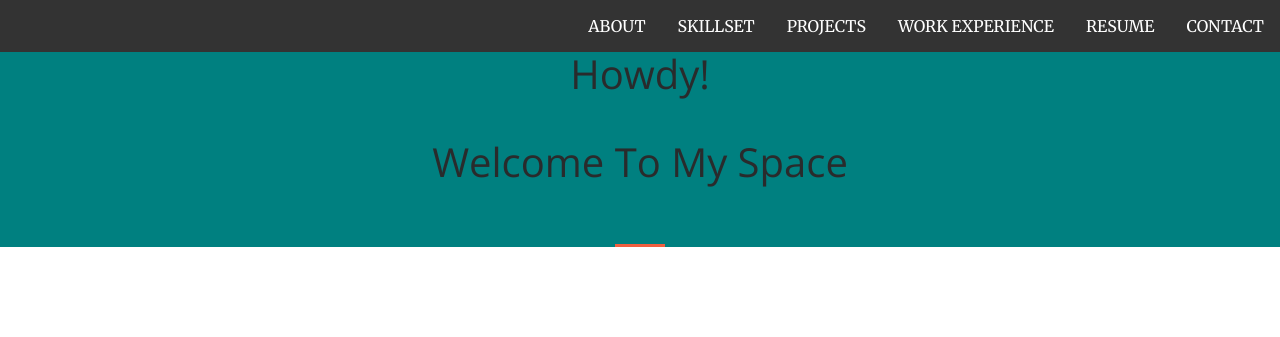
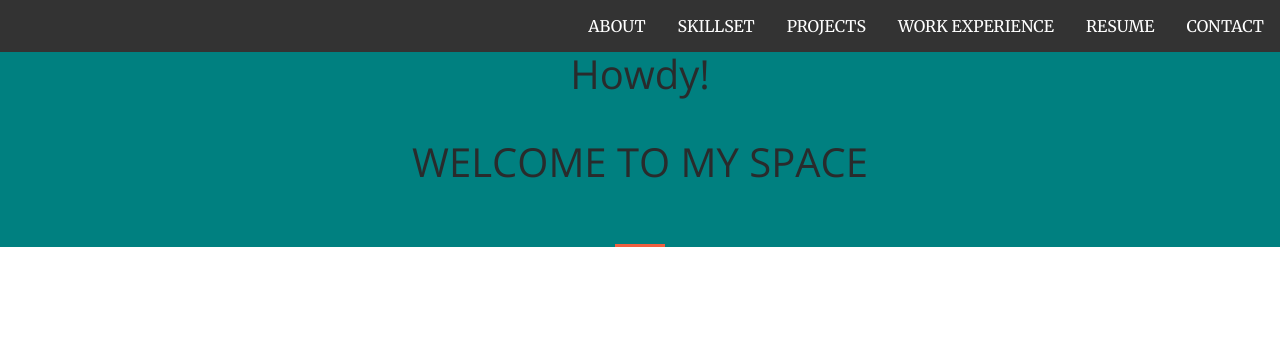
Before and after one commit to vipulyadav6/vipulyadav6.github.io, a website: page index.html in a window 1280 px wide. Shown: the top 337 px of the page. Drawn offline with nearby package versions, Linux system fonts and the light colour scheme.

Commit message:
Add files via upload

```diff
--- a/index.html
+++ b/index.html
@@ -87,7 +87,7 @@ li a:hover {
 		<div
         <div class="header-content">
             <div style="background-color:#008080" class="header-content-inner">
-		       <h1 id="homeHeading"><center>Howdy! </center><br><center>Welcome To My Space</center></br></h1>
+		       <h1 id="homeHeading"><center>Howdy! </center><br><center>WELCOME TO MY SPACE</center></br></h1>
                 <hr>
 
             </div>
```
